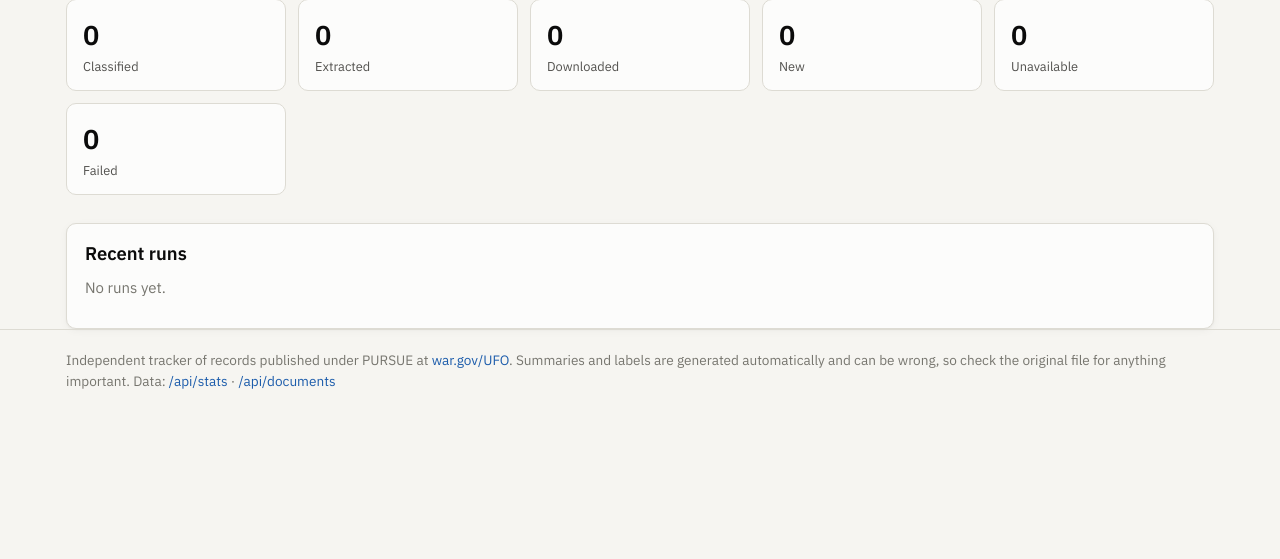
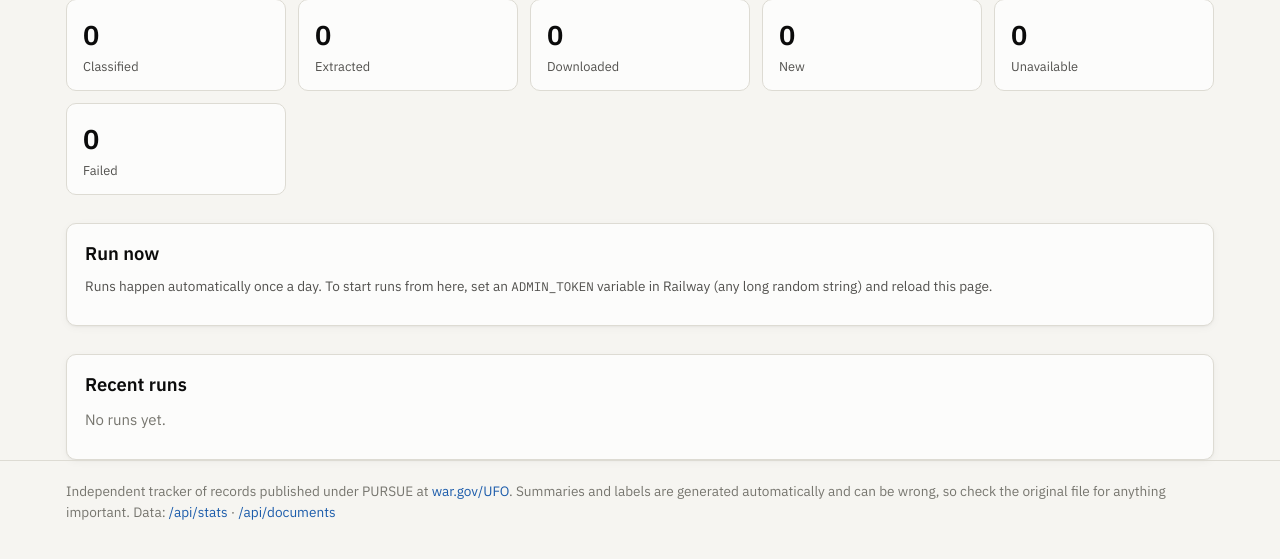
Before and after one commit to md-experiments/ufo-files, a FastAPI app: template ufo/web/templates/pipeline.html in a window 1280 px wide. Shown: the part 186-745 px from the top of the page. Run offline with FastAPI, Linux system fonts and the light colour scheme; the template is opened without the code that fills it, so the values that code supplies are empty.

Commit message:
Run pipeline / recompute patterns buttons on the pipeline page
Shown when ADMIN_TOKEN is set; the token is entered on the page (optionally
remembered in the browser) and sent as a bearer header.

Co-Authored-By: Claude Opus 5.5 <noreply@anthropic.com>
Claude-Session: https://claude.ai/code/session_013UmpM244iuzQrPkmoDkRKN

```diff
--- a/ufo/web/app.py
+++ b/ufo/web/app.py
@@ -368,10 +368,14 @@ def api_patterns():
 @app.get("/pipeline", response_class=HTMLResponse)
 def pipeline_page(request: Request):
     s = get_settings()
+    from ..db import AnalysisResult
+
     with session_scope() as db:
+        computed = db.get(AnalysisResult, "overview")
         return render(
             request, "pipeline.html", runs=Q.runs(db), statuses=Q.status_counts(db), stats=Q.overview(db),
-            settings=s,
+            settings=s, admin_enabled=bool(s.admin_token),
+            analysis_at=computed.computed_at if computed else None,
             classifier=(f'{ {"anthropic": "Claude", "openai": "OpenAI"}[s.llm_provider] } ({s.llm_model})'
                         if s.llm_available else "keyword rules"),
         )
--- a/ufo/web/static/style.css
+++ b/ufo/web/static/style.css
@@ -476,3 +476,10 @@ mark.ev.hit { background: var(--mark); border-bottom: 2px solid var(--hot); padd
 .cluster h3 a { color: var(--text-primary); }
 .cluster .quotes { margin-top: 10px; }
 .cluster .ev-quote { max-height: 9em; }
+
+/* admin run buttons on the pipeline page */
+.admin-form { display: flex; flex-wrap: wrap; gap: 10px; align-items: center; margin-top: 8px; }
+.admin-form input[type=password] { flex: 1 1 220px; min-width: 0; font: inherit; font-size: .9rem; padding: 7px 10px; border: 1px solid var(--border); border-radius: 8px; background: var(--surface-1); color: var(--text-primary); }
+.admin-buttons { display: flex; gap: 8px; flex-wrap: wrap; }
+.admin-form button[disabled] { opacity: .6; cursor: wait; }
+#admin-status:empty { display: none; }
--- a/ufo/web/templates/pipeline.html
+++ b/ufo/web/templates/pipeline.html
@@ -8,6 +8,52 @@
   {% for s in ['classified', 'extracted', 'downloaded', 'new', 'unavailable', 'failed'] %}
   <div class="tile"><div class="v">{{ statuses.get(s, 0) | n }}</div><div class="k">{{ s | title }}</div></div>
   {% endfor %}
+</section>
+
+<section class="section card admin" id="admin">
+  <h2>Run now <small>{% if analysis_at %}patterns last computed {{ analysis_at | ago }}{% endif %}</small></h2>
+  {% if admin_enabled %}
+  <p class="secondary small">Runs happen automatically once a day. Start one now with the admin token (the <code>ADMIN_TOKEN</code> variable in Railway). <strong>Run pipeline</strong> checks for new releases, downloads, extracts and classifies, then recomputes the patterns. <strong>Recompute patterns</strong> only redoes the analysis.</p>
+  <form class="admin-form" onsubmit="return false">
+    <input type="password" id="admin-token" placeholder="Admin token" autocomplete="off" aria-label="Admin token">
+    <label class="small muted"><input type="checkbox" id="admin-remember"> remember in this browser</label>
+    <div class="admin-buttons">
+      <button type="button" data-run="/api/pipeline/run">Run pipeline</button>
+      <button type="button" class="btn ghost" data-run="/api/analysis/run">Recompute patterns</button>
+    </div>
+  </form>
+  <p class="small" id="admin-status" role="status" aria-live="polite"></p>
+  <script>
+  (function () {
+    var input = document.getElementById('admin-token'), remember = document.getElementById('admin-remember'),
+        status = document.getElementById('admin-status'), KEY = 'ufo-admin-token';
+    try { var saved = localStorage.getItem(KEY); if (saved) { input.value = saved; remember.checked = true; } } catch (e) {}
+    function store() {
+      try { if (remember.checked && input.value) localStorage.setItem(KEY, input.value); else localStorage.removeItem(KEY); } catch (e) {}
+    }
+    remember.addEventListener('change', store);
+    document.querySelectorAll('[data-run]').forEach(function (btn) {
+      btn.addEventListener('click', function () {
+        if (!input.value) { status.textContent = 'Enter the admin token first.'; input.focus(); return; }
+        store();
+        btn.disabled = true; status.textContent = 'Starting…';
+        fetch(btn.getAttribute('data-run'), { method: 'POST', headers: { 'Authorization': 'Bearer ' + input.value } })
+          .then(function (r) {
+            if (r.status === 202 && btn.getAttribute('data-run').indexOf('pipeline') >= 0) { status.textContent = 'Started. This page refreshes in a few seconds; the run shows below.'; setTimeout(function () { location.reload(); }, 4000); }
+            else if (r.status === 202) { status.textContent = 'Started. The patterns update in a minute or two (longer the first time an LLM tags the accounts); the "last computed" time above changes when it is done.'; }
+            else if (r.status === 401) { status.textContent = 'Wrong token.'; }
+            else if (r.status === 409) { status.textContent = 'A run is already in progress; it ends by recomputing the patterns.'; }
+            else { status.textContent = 'Failed (' + r.status + ').'; }
+          })
+          .catch(function () { status.textContent = 'Could not reach the server.'; })
+          .finally(function () { btn.disabled = false; });
+      });
+    });
+  })();
+  </script>
+  {% else %}
+  <p class="secondary small">Runs happen automatically once a day. To start runs from here, set an <code>ADMIN_TOKEN</code> variable in Railway (any long random string) and reload this page.</p>
+  {% endif %}
 </section>
 
 <section class="section card">
```
Also changed, not shown: README.md.
